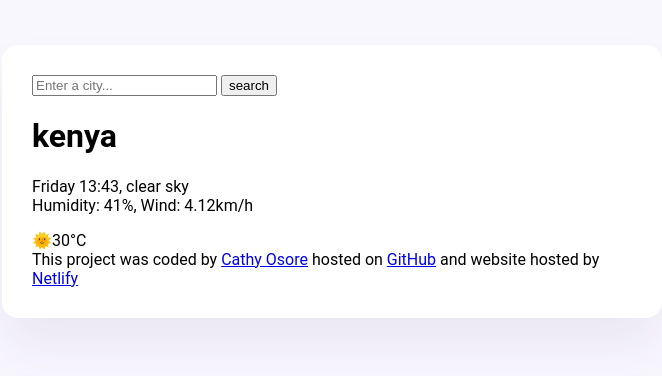
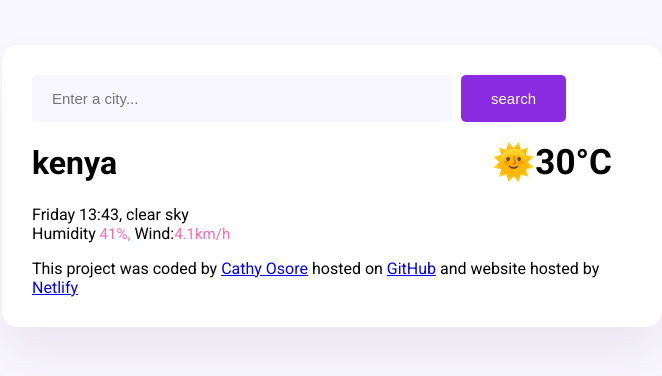
Before and after one commit to cathy-coder/weather-app, a plain HTML site: page index.html in a window 1280 px wide. Shown: the whole page, without its empty margins (308-970 px from the left). Drawn offline with Linux system fonts and the light colour scheme.

Commit message:
added basic CSS

```diff
--- a/index.html
+++ b/index.html
@@ -4,24 +4,32 @@
   <meta charset="UTF-8" />
   <meta http-equiv="X-UA-Compatible" content="IE=edge" />
   <meta name="viewport" content="width=device-width, initial-scale=1.0" />
+  <link rel="preconnect" href="https://fonts.googleapis.com">
+<link rel="preconnect" href="https://fonts.gstatic.com" crossorigin>
+<link href="https://fonts.googleapis.com/css2?family=Roboto:ital,wght@0,100..900;1,100..900&display=swap" rel="stylesheet">
   <link rel="stylesheet" href="scr/index.css">
   <title>weather app</title>
 </head>
 <body>
   <div class="weather-app">
   <header>
-    <input type="search"placeholder="Enter a city..."required/>
-    <input type="submit"value="search"/>
+    <form class="search-form">
+
+    <input type="search"placeholder="Enter a city..."required class="search-form-input"/>
+    <input type="submit"value="search" class="search-form-button"/>
+    </form>
   </header>
   <main>
+    <div class="weather-app-data">
     <div>
-  <h1>kenya</h1>
-  <p>Friday 13:43, clear sky
+  <h1 class="weather-app-city">kenya</h1>
+  <p class="weather-app-details">Friday 13:43, clear sky
     <br/>
-    Humidity: 41%, Wind: 4.12km/h</p>
+    Humidity<strong> 41%,</strong> Wind:<strong>4.1km/h</strong></p>
   </div>
-    <div>
+    <div class="weather-app-temperature">
       🌞30°C
+      </div>
       </div>
 </main>
   <footer>This project was coded by
--- a/scr/index.css
+++ b/scr/index.css
@@ -13,3 +13,48 @@ body{
     border-radius: 16px;
     padding: 30px;
 }
+.search-form-input{
+    background-color:#f9f7fe; ;
+    border: none;
+    border-radius: 5px;
+    width: 70%;
+    font-size: 15px;
+    padding: 15px 20px;
+}
+.search-form-button{
+    background-color: blueviolet;
+    border: none;
+    border-radius:5px ;
+    padding: 15px 30px;
+    font-size:15px ;
+    color: white;
+    margin-left: 5px;
+
+}
+.footer{
+    border-top:1px solix #f9f7fe ;
+    padding:20px 0 0 0 ;
+    text-align: center;
+    font-size: 15px;
+
+}
+.weather-app-data{
+    display: flex;
+    justify-content:space-between;
+}
+.weather-app-city{
+    font-weight: 38px;
+    display: block;
+    line-height: 40px;
+}
+.weather-app-details strong{
+    font-size: 15px;
+    font-weight: 400;
+    color: hotpink;
+}
+.weather-app-temperature{
+    font-size: 35px;
+    font-weight: 15px;
+    padding: 20px;
+    font-weight:bold ;
+}
```
